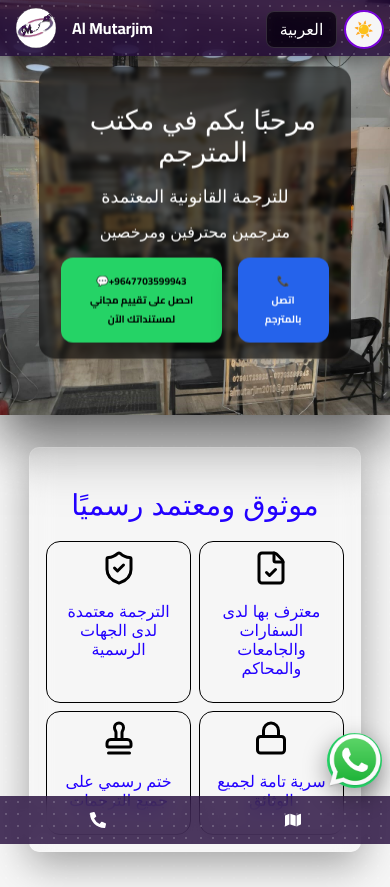
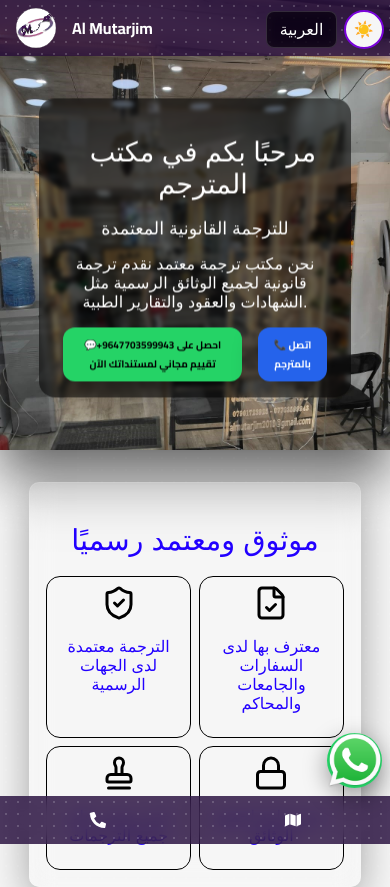
Before and after one commit to Ibrahim-Farhan-Shlaka/AlMutarjimSite, a React (Vite) app: page /#/ in a window 390 px wide. Shown: the top 887 px of the page. Built offline with nearby package versions, Linux system fonts and the light colour scheme.

Commit message:
Minor bug fixes and text changes

```diff
--- a/src/Components/Slideshow.jsx
+++ b/src/Components/Slideshow.jsx
@@ -36,7 +36,7 @@ const Slideshow = ({ lang }) => {
       <div className="hero-text">
         <h1>{lang === "ar" ? "مرحبًا بكم في مكتب المترجم" : "Welcome to Al Mutarjim Office"}</h1>
         <h2>{lang === "ar" ? "للترجمة القانونية المعتمدة" : "Legal & Authorized Translation"}</h2>
-        <p>{lang === "ar" ? "مترجمين محترفين ومرخصين" : "Professional certified translators"}</p>
+        <p>{lang === "ar" ? "نحن مكتب ترجمة معتمد نقدم ترجمة قانونية لجميع الوثائق الرسمية مثل الشهادات والعقود والتقارير الطبية." : "Professional certified translators"}</p>
 
       <div className="hero-buttons">
             <a
--- a/src/style/Slideshow.css
+++ b/src/style/Slideshow.css
@@ -61,7 +61,7 @@
 }
 
 .hero-btn {
-  padding: 0.9rem 1.7rem;
+  padding: 0.5rem 0.75rem;
   border-radius: 12px;
   font-weight: bold;
   text-decoration: none;
@@ -88,11 +88,11 @@
   .slider {
     height: 50vh;
     min-height: 450px;
-    margin-top: -50% !important;
+    margin-top: -10rem !important;
   }
 
   .hero-text {
-    padding: 1rem 1.4rem;
+    padding: 1rem 1.5rem;
     width: 100%;
   }
 
```
